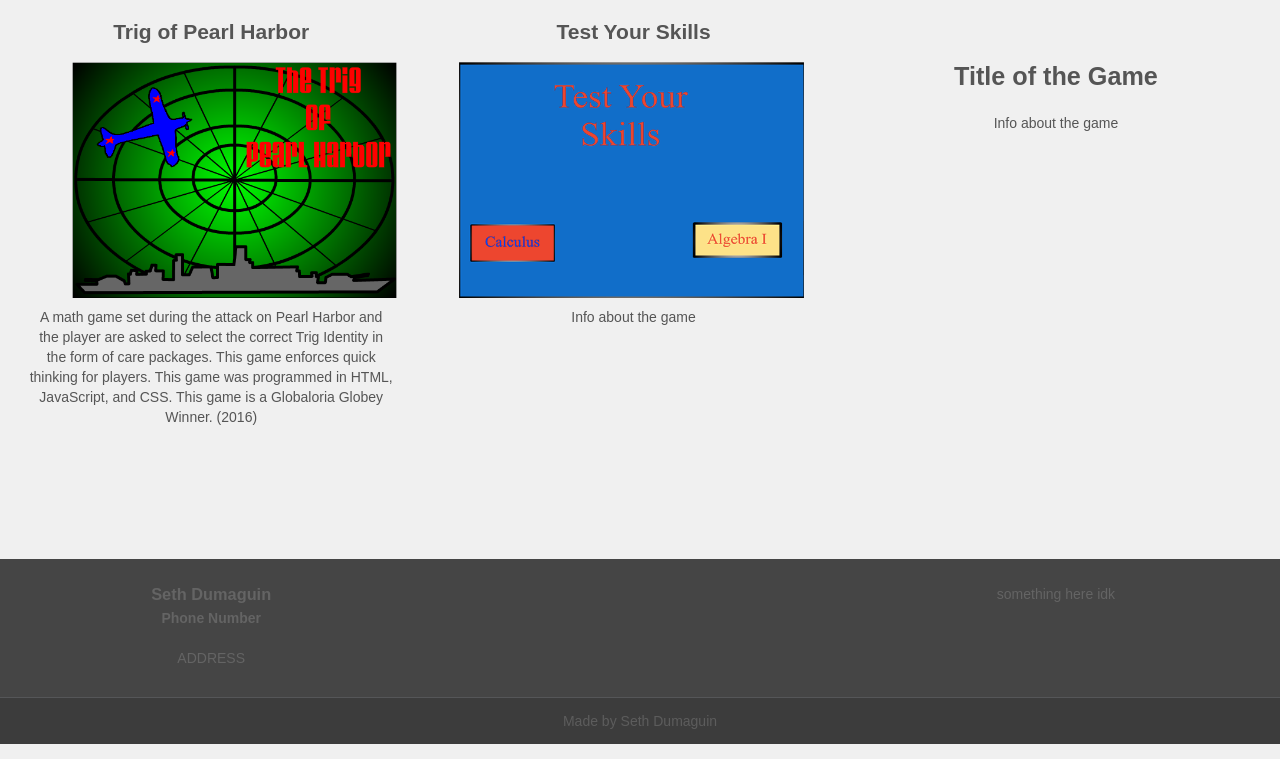
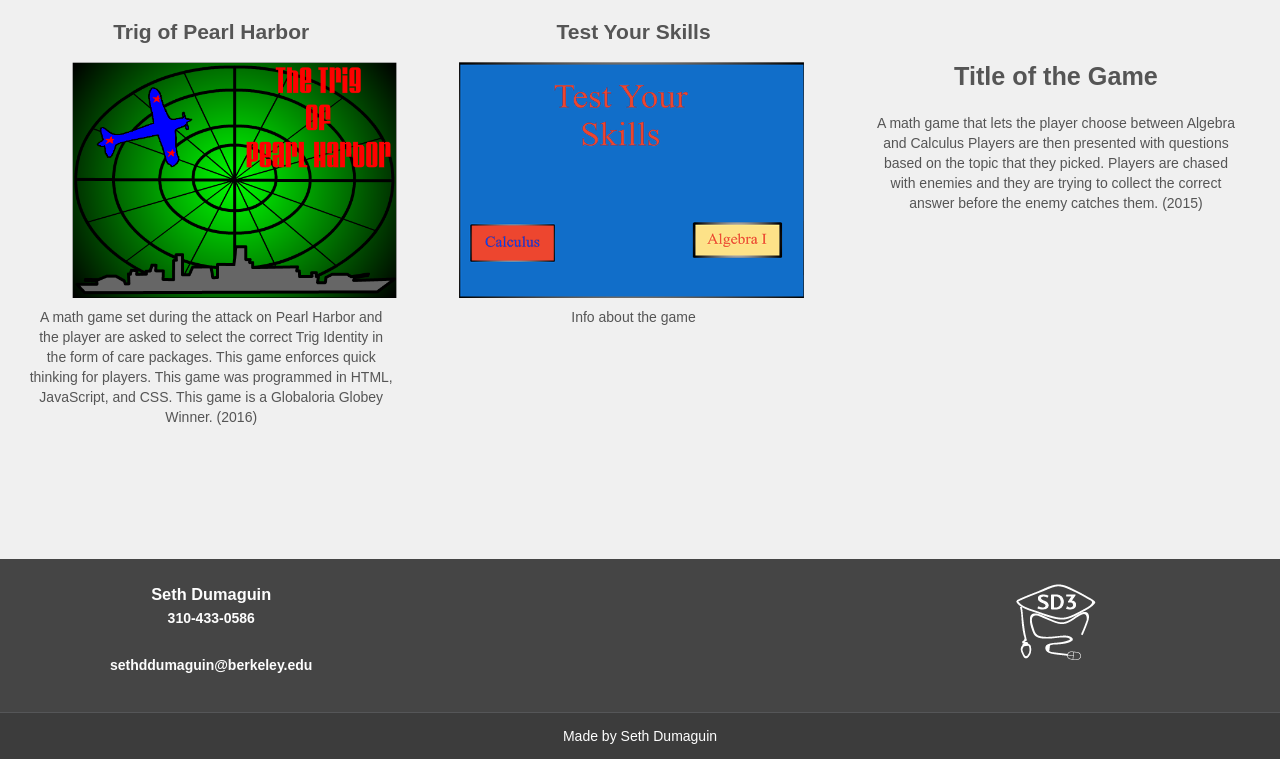
Before and after one commit to sethdumaguin/sethdumaguin.github.io, a plain HTML site: page index.html in a window 1280 px wide. Shown: the part 1890-2649 px from the top of the page. Drawn offline with nearby package versions, Linux system fonts and the light colour scheme.

Commit message:
add more features

```diff
--- a/index.html
+++ b/index.html
@@ -85,14 +85,14 @@
 	</section>
 	<section>
 		<h2>Test Your Skills</h2> <br>
-		<a href="https://globaloria.com/globaloria-game/test-your-skills/"> <img id="skill" src="images/test-your-skills.png" width="300px" height="300px"></a>
+		<a href="https://globaloria.com/globaloria-game/test-your-skills/"> <img id="skill" src="images/test-your-skills.png"></a>
 		<img src="">
 		<p>Info about the game</p>
 	</section>
 	<section>
 		<img src="">
 		<h1>Title of the Game</h1>
-		<p>Info about the game</p>
+		<p>A math game that lets the player choose between Algebra and Calculus Players are then presented with questions based on the topic that they picked. Players are chased with enemies and they are trying to collect the correct answer before the enemy catches them. (2015) </p>
 	</section>
 	<div class="clear"></div>
 	<!--Divides section of page to left and right side like a blog-->
@@ -105,15 +105,15 @@
 	<footer>
 		<section>
 			<h3><b>Seth Dumaguin</b></h3>
-			<p><b>Phone Number</b><br><br>
-			ADDRESS
+			<p><b>310-433-0586</b><br><br>
+			<p><b>sethddumaguin@berkeley.edu</b></p>
 			</p>
 		</section>
 		<section>
 			<!--Insert logo-->
 		</section>
 		<section>
-			something here idk
+			<img src="images/sd3loga.png">
 		</section>
 	</footer>
 	<footer class="second">
--- a/sty.css
+++ b/sty.css
@@ -136,7 +136,8 @@ aside {
 }
 footer {
 	background: #333333;
-	width: 100%
+	color: #FFF;
+	width: 100%;
 	height: 100%;
 	overflow: hidden;
 	opacity: 0.90
```
Also changed, not shown: Trig of Pearl Harbor/trig_item.json (added, +13 -0 lines).
